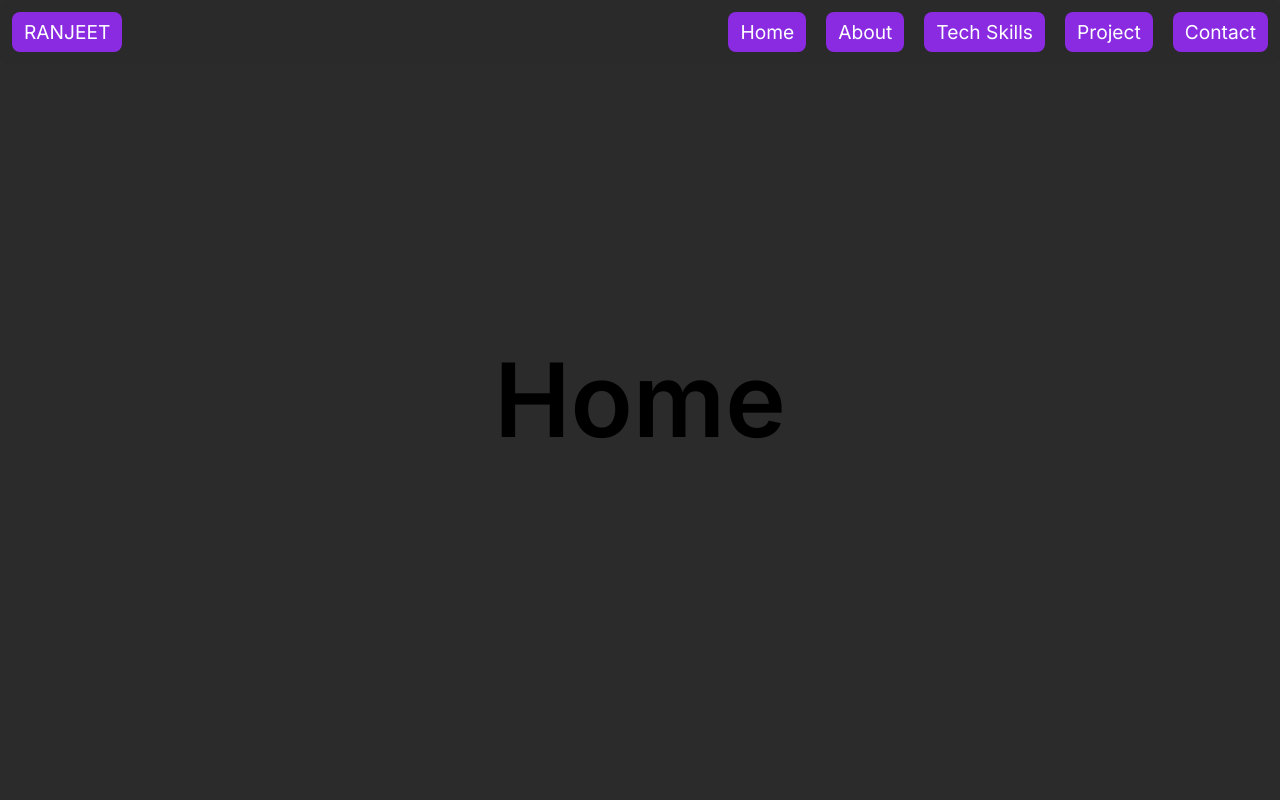
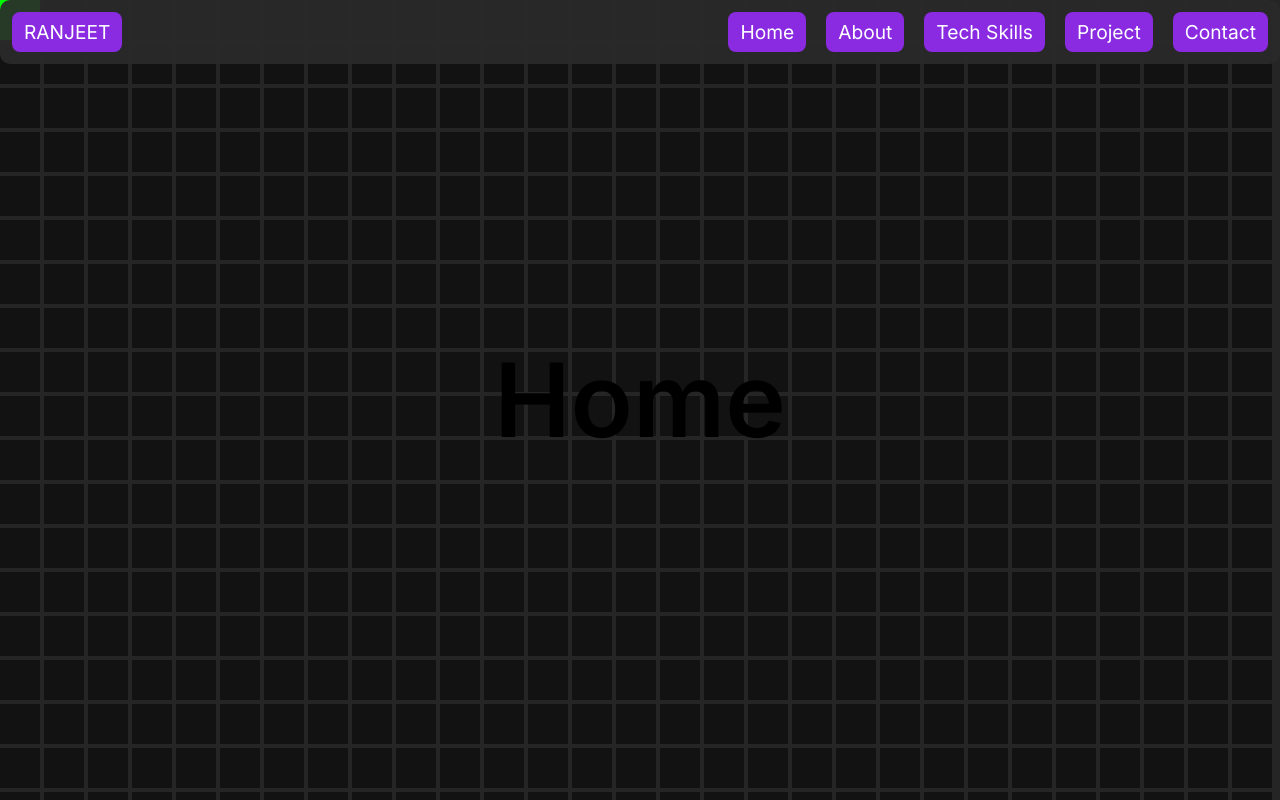
Before and after one commit to ranjeet-zet/portfolioWithNextJs, a Next.js app: page / in a window 1280 px wide. Shown: the top 800 px of the page. Built offline with nearby package versions, Linux system fonts and the light colour scheme.

Commit message:
some changes

```diff
--- a/app/globals.css
+++ b/app/globals.css
@@ -22,8 +22,8 @@ html{
   height: 100vh;
   overflow: hidden;
   gap: 4px;
-  background-color: #050505;
-  z-index: -100;
+  background-color: #252525;
+  z-index: -1;
 }
 
 .try span {
@@ -33,8 +33,9 @@ html{
   /* border: 1px solid red; */
   box-sizing: border-box;
   transition:  1.5s;
+  /* z-index: ; */
 }
-.try span:hover{
+.try span:hover,.try span:active{
   transition: 0s;
   background-color: #0f0;
 }
--- a/app/layout.tsx
+++ b/app/layout.tsx
@@ -17,7 +17,7 @@ export default function RootLayout({
   return (
     <html lang="en">
       <body className={inter.className}>
-
+        <Desigine/>
         {children}</body>
     </html>
   );
--- a/components/About.jsx
+++ b/components/About.jsx
@@ -1,9 +1,10 @@
 import React from 'react'
-
+import Desigine from '../components/Desigin'
 import '../components/Home.css'
 const About = () => {
     return (
         <div id='about' className='homepage'>
+             <Desigine/>
             <h1>This is About Page</h1>
         </div>
     )
--- a/components/Contacts.jsx
+++ b/components/Contacts.jsx
@@ -1,10 +1,11 @@
 'use clinte'
 import React from 'react'
-
+import Desigine from '../components/Desigin'
 import '../components/Home.css'
 const ContactPage = () => {
     return (
         <div id='contact' className='contact'>
+             <Desigine/>
             <div>
                 <h1>Contact Me</h1>
 
--- a/components/Home.css
+++ b/components/Home.css
@@ -5,6 +5,8 @@
     display: flex;
     justify-content: center;
     align-items: center;
+    position: relative;
+    z-index: 5;
 }
 .homepage > h1{
    font-size: 8vw;
--- a/components/Home.jsx
+++ b/components/Home.jsx
@@ -1,9 +1,10 @@
 import React from 'react'
-
+import Desigine from '../components/Desigin'
 import '../components/Home.css'
 const HomePage = () => {
     return (
         <div className='homepage'>
+            <Desigine/>
             <h1>Home</h1>
         </div>
     )
--- a/components/Project.jsx
+++ b/components/Project.jsx
@@ -1,9 +1,10 @@
 import React from 'react'
-
+import Desigine from '../components/Desigin'
 import '../components/Home.css'
 const ProjectPage = () => {
     return (
         <div id='projects' className='homepage'>
+             <Desigine/>
             <h1>This is Project Page</h1>
         </div>
     )
--- a/components/TechSkils.jsx
+++ b/components/TechSkils.jsx
@@ -1,9 +1,10 @@
 import React from 'react'
-
+import Desigine from '../components/Desigin'
 import '../components/Home.css'
 const SkilsPage = () => {
     return (
         <div id='techskill' className='homepage'>
+             <Desigine/>
             <h1>This is Skils Page</h1>
         </div>
     )
```
